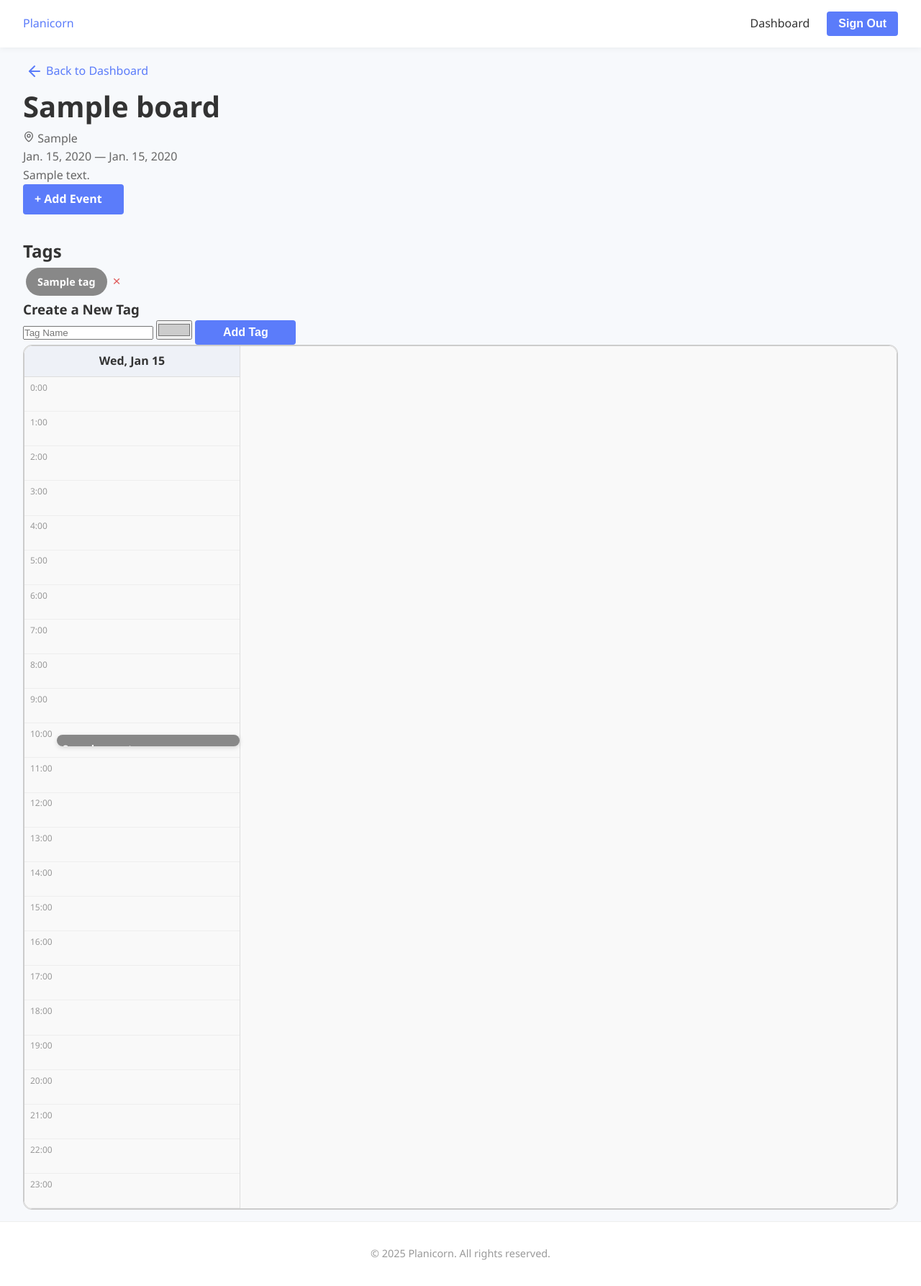
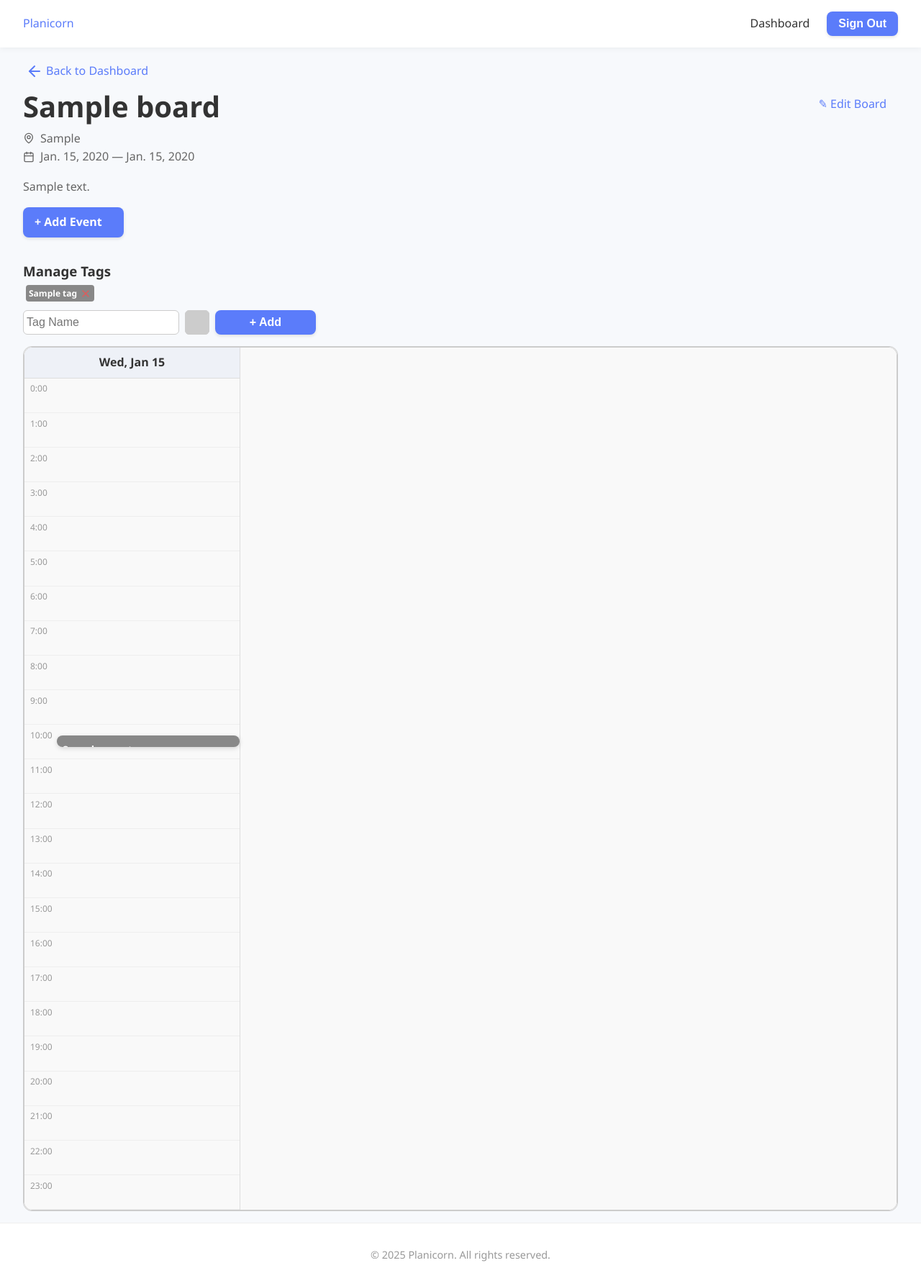
Before and after one commit to skovakina/planicorn, a Django app: page /boards/1/ in a window 1280 px wide. Shown: the whole page at 72% size. Before the commit the page ends 1751 px from the top, so only its background shows below. Run offline with Django 5.2, Linux system fonts and the light colour scheme; a user stored in the database is signed in; tables that the repository leaves empty hold one stand-in row (values such as "Sample post").

Commit message:
style:tags

```diff
--- a/main_app/static/css/styles.css
+++ b/main_app/static/css/styles.css
@@ -2,6 +2,10 @@
 :root {
     --primary-color: #5b7cfa;
     --secondary-color: #f7f9fc;
+
+    --shadow-1: 0 2px 4px rgba(0, 0, 0, 0.1);
+    --shadow-2: 0 4px 8px rgba(0, 0, 0, 0.12);
+    --shadow-3: 0 8px 16px rgba(0, 0, 0, 0.16);
 }
 
 * {
@@ -178,14 +182,12 @@ a {
     margin-top: 0.5rem;
 }
 
-.button-primary {
 
-}
 
 .button-auth {
     width: 100%;
     padding: 0.75rem;
-    background-color: var(--primary-color););
+    background-color: var(--primary-color);
     border: none;
     color: white;
     font-size: 1rem;
@@ -213,6 +215,7 @@ a {
 }
 
 .dashboard-header {
+    position: relative;
     font-size: 2.5rem;
     margin-bottom: 2rem;
 }
@@ -278,7 +281,7 @@ a {
     justify-content: center;
     background-color: #eef1f7;
     color: var(--primary-color);
-    border: 2px dashed var(--primary-color););
+    border: 2px dashed var(--primary-color);
     transition: background-color 0.3s, transform 0.3s;
 }
 
@@ -310,7 +313,7 @@ a {
 
 .create-event-button {
     display: inline-block;
-    background-color: var(--primary-color););
+    background-color: var(--primary-color);
     color: white;
     padding: 0.8rem 1.6rem;
     font-size: 1.1rem;
@@ -398,6 +401,7 @@ a {
 }
 
 .board-header {
+    position: relative;
     margin-bottom: 2rem;
 }
 
@@ -412,7 +416,20 @@ a {
 .board-description {
     font-size: 1rem;
     color: #666;
+    max-width: 800px;
 
+}
+
+.board-location,
+.board-dates {
+    display: flex;
+    align-items: center;
+    gap: 8px
+}
+
+.board-description {
+    margin-top: 1rem;
+    margin-bottom: 1rem;
 }
 
 .button-primary {
@@ -420,16 +437,19 @@ a {
   width: 100%;
   max-width: 140px;
   padding: 8px 16px;
-  background-color: var(--primary-color););
+  background-color: var(--primary-color);
   color: white;
   text-decoration: none;
   border: none;
-  border-radius: 4px;
+  border-radius: 8px;
   font-size: 1rem;
   font-weight: 600;
   cursor: pointer;
   transition: background-color 0.2s ease;
+  box-shadow: var(--shadow-1);
 }
+
+
 
 .button-primary:hover {
     background-color: #4059d6;
@@ -443,20 +463,27 @@ a {
 
 }
 
+.button-edit {
+    position: absolute;
+    top: 1rem;
+    right: 1rem;
+
+}
+
 .tag-item {
     display: inline-flex;
     align-items: center;
+    gap: 4px;
+    background: var(--primary-color);
     margin: 0.25rem;
+    padding: 2px 4px;
+    font-size: 0.75rem;
+    border-radius: 4px;
+    color: white;
+    font-weight: bold;
 }
 
-.tag-label {
-    padding: 0.5rem 1rem;
-    border-radius: 9999px;
-    font-size: 0.9rem;
-    font-weight: 600;
-    color: white;
-    margin-right: 0.5rem;
-}
+
 
 .button-delete-tag {
     background: none;
@@ -464,6 +491,9 @@ a {
     font-size: 1.2rem;
     color: #e05b5b;
     cursor: pointer;
+    display: flex;
+    align-items: center;
+    justify-content: center;
 }
 
 .button-delete-tag:hover {
@@ -586,3 +616,41 @@ a {
     right: 0;
     bottom: 0;
 }
+
+.create-tag {
+    margin-top: 0.5rem;
+    margin-bottom: 1rem;
+}
+
+.create-tag-form {
+    display: flex;
+    gap: 8px
+}
+
+.create-tag-form .input-field {
+    padding: 4px;
+    border: 1px solid #ccc;
+    border-radius: 6px;
+    font-size: 1rem;
+
+}
+
+input[type="color"] {
+	-webkit-appearance: none;
+	border: none;
+	width: 34px;
+	height: 34px;
+
+}
+input[type="color"]::-webkit-color-swatch-wrapper {
+	padding: 0;
+}
+input[type="color"]::-webkit-color-swatch {
+	border: 1px solid #ccc;
+}
+
+.color-picker {
+    block-size: 34px;
+    border-radius: 6px;
+
+}
--- a/main_app/templates/boards/board_detail.html
+++ b/main_app/templates/boards/board_detail.html
@@ -11,6 +11,7 @@
         Back to Dashboard</a>
     <div class="board-header">
         <h1 class="board-name">{{ board.name }}</h1>
+        <a href="{% url 'edit_board' board.id %}" class="button-edit">✎ Edit Board</a>
 
         {% if board.location %}
             <p class="board-location">
@@ -19,26 +20,32 @@
         {% endif %}
 
         {% if board.start_date and board.end_date %}
-            <p class="board-dates">{{ board.start_date }} — {{ board.end_date }}</p>
+            <p class="board-dates">
+                <svg xmlns="http://www.w3.org/2000/svg" width="16" height="16" viewBox="0 0 24 24" fill="none" stroke="currentColor" stroke-width="2" stroke-linecap="round" stroke-linejoin="round" class="lucide lucide-calendar-icon lucide-calendar"><path d="M8 2v4"/><path d="M16 2v4"/><rect width="18" height="18" x="3" y="4" rx="2"/><path d="M3 10h18"/></svg>
+                        {{ board.start_date }} — {{ board.end_date }}</p>
         {% endif %}
 
         {% if board.description %}
             <p class="board-description">{{ board.description }}</p>
         {% endif %}
 
-        <a href="{% url 'create_event' board.id %}" class="button-primary">+ Add Event</a>
+          <div class="board-actions">
+             <a href="{% url 'create_event' board.id %}" class="button-primary">+ Add Event</a>
+          </div>
     </div>
 
     <!-- Tags Section -->
     <div class="tags-section">
-        <h2 class="tags-header">Tags</h2>
+        <h3 class="tags-header">Manage Tags</h3>
 
         {% for tag in board.tag.all %}
-            <div class="tag-item">
-                <span class="tag-label" style="background-color: {{ tag.color }};">{{ tag.name }}</span>
-                <form method="post" action="{% url 'delete_tag' tag.id %}" style="display:inline;">
+            <div class="tag-item" style="background-color: {{ tag.color }};">
+                <div class="tag-label" >{{ tag.name }}</div>
+                <form method="post" class="delete-tag-form" action="{% url 'delete_tag' tag.id %}">
                     {% csrf_token %}
-                    <button type="submit" class="button-delete-tag">×</button>
+                    <button type="submit" class="button-delete-tag">
+                        <svg xmlns="http://www.w3.org/2000/svg" width="16" height="16" viewBox="0 0 24 24" fill="none" stroke="currentColor" stroke-width="2" stroke-linecap="round" stroke-linejoin="round" class="lucide lucide-x-icon lucide-x"><path d="M18 6 6 18"/><path d="m6 6 12 12"/></svg>
+                    </button>
                 </form>
             </div>
         {% empty %}
@@ -46,13 +53,13 @@
         {% endfor %}
 
         <!-- Create New Tag Form -->
-        <div class="create-tag-form">
-            <h3>Create a New Tag</h3>
-            <form method="post" action="{% url 'create_tag' board.id %}">
+        <div class="create-tag">
+
+            <form method="post" class="create-tag-form" action="{% url 'create_tag' board.id %}">
                 {% csrf_token %}
                 <input type="text" name="name" placeholder="Tag Name" required class="input-field">
                 <input type="color" name="color" value="#CCCCCC" class="color-picker">
-                <button type="submit" class="button-primary">Add Tag</button>
+                <button type="submit" class="button-primary">+ Add</button>
             </form>
         </div>
     </div>
```
